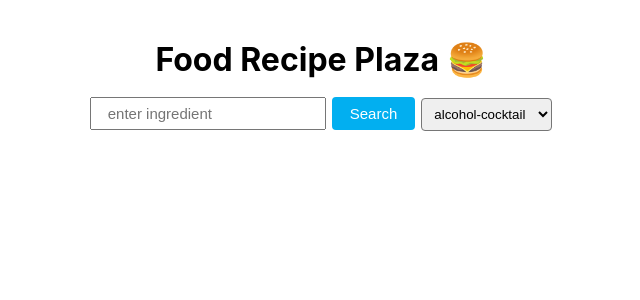
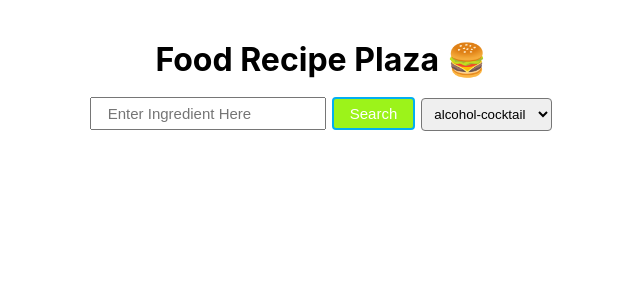
Before and after one commit to bdahlstrom/SecWebProj2023, a React (Create React App) app in the folder application-project/: page / in a window 1280 px wide. Shown: the top 300 px of the page, without its empty margins (319-959 px from the left). Built offline with nearby package versions, Linux system fonts and the light colour scheme.

Commit message:
updated app and styling, building for tiles that link for delivery goal 2nd update

```diff
--- a/application-project/src/App.css
+++ b/application-project/src/App.css
@@ -6,47 +6,47 @@
   padding: 40px 24px;
 }
 
-.app__searchForm {
+.app-searchForm {
   margin-top: 18px;
 }
 
-.app__input {
+.app-input {
   padding: 6px 16px;
   min-width: 200px;
   max-width: 100vw;
   font-size: 15px;
 }
 
-.app__submit {
+.app-submit {
   padding: 6px 16px;
   font-size: 15px;
   margin-left: 6px;
-  background-color: #02aff0;
+  background-color: #9cf31a;
   border: 2px solid #02aff0;
   border-radius: 4px;
   color: white;
   cursor: pointer;
 }
 
-.app__submit:hover {
+.app-submit:hover {
   padding: 6px 16px;
   font-size: 15px;
   margin-left: 6px;
-  background-color: white;
-  border: 2px solid #02aff0;
+  background-color: rgb(164, 38, 38);
+  border: 2px solid #228ab0;
   border-radius: 4px;
-  color: #02aff0;
+  color: #207a9b;
   cursor: pointer;
 }
 
-.app__recipes {
+.app-recipes {
   margin-top: 24px;
   display: grid;
   grid-template-columns: 220px 220px;
   align-items: baseline;
 }
 
-.app__sethealthLabels {
+.app-setHealthLabels {
   padding: 7px 8px;
   margin-left: 6px;
   border-radius: 4px;
--- a/application-project/src/App.js
+++ b/application-project/src/App.js
@@ -1,12 +1,12 @@
+import { useState } from "react";
 import Axios from "axios";
-import { useState } from "react";
 import "./App.css";
 import RecipeTile from "./recipe";
 
 function App() {
-  const [query, setquery] = useState("");
-  const [recipes, setrecipes] = useState([]);
-  const [healthLabel, sethealthLabel] = useState("alcohol-cocktail");
+  const [query, setQuery] = useState("");
+  const [recipes, setRecipes] = useState([]);
+  const [healthLabel, setHealthLabel] = useState("alcohol-cocktail");
 
   const YOUR_APP_ID = `0b2bdffa`;
   const YOUR_APP_KEY = "2dea1eb59336a72b9ab887befd011ef1";
@@ -15,7 +15,7 @@ function App() {
 
   const getRecipeInfo = async () => {
     var result = await Axios.get(url);
-    setrecipes(result.data.hits);
+    setRecipes(result.data.hits);
     console.log(result.data.hits);
   };
 
@@ -27,19 +27,19 @@ function App() {
   return (
     <div className="app">
       <h1 onClick={getRecipeInfo}>Food Recipe Plaza 🍔</h1>
-      <form className="app__searchForm" onSubmit={onSubmit}>
+      <form className="app-searchForm" onSubmit={onSubmit}>
         <input
-          className="app__input"
+          className="app-input"
           type="text"
-          placeholder="enter ingredient"
+          placeholder="Enter Ingredient Here"
           autoComplete="Off"
           value={query}
-          onChange={(e) => setquery(e.target.value)}
+          onChange={(e) => setQuery(e.target.value)}
         />
-        <input className="app__submit" type="submit" value="Search" />
+        <input className="app-submit" type="submit" value="Search" />
 
-        <select className="app__sethealthLabels">
-          onChange={(e) => sethealthLabel(e.target.value)}
+        <select className="app-setHealthLabels">
+          onChange={(e) => setHealthLabel(e.target.value)}
           <option
             value="alcohol-cocktail"
             >
@@ -100,9 +100,9 @@ function App() {
 
       </form>
 
-      <div className="app__recipes">
+      <div className="app-recipes">
         {recipes.map((recipe) => {
-            return <RecipeTile recipe={recipe}/>;
+            return <RecipeGrid recipe={recipe}/>;
           })}
       </div>
     </div>
```
